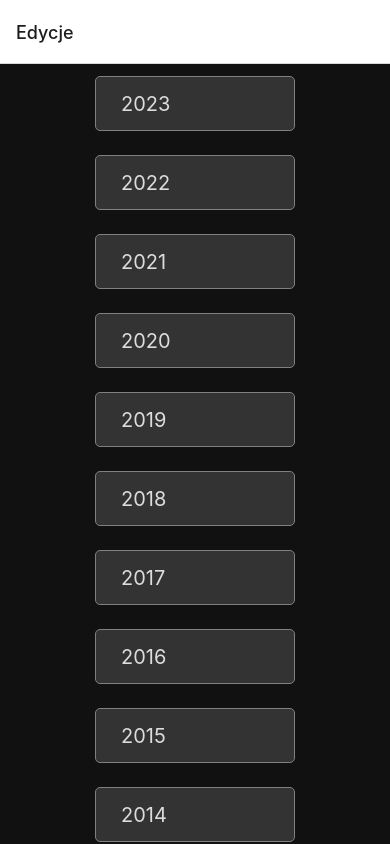
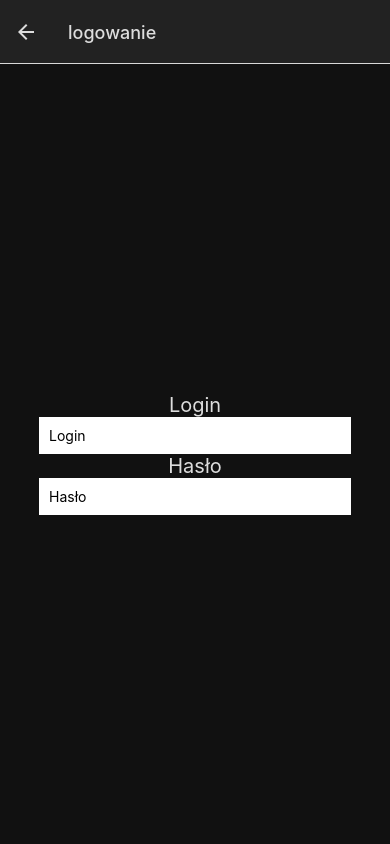
Before and after one commit to JSDenton/OlimpiadaApp, a React Native app: screen /LogIn in a window 390 px wide. Built offline with nearby package versions, Linux system fonts and the light colour scheme.

Commit message:
Added LogIn screen

```diff
--- a/App.js
+++ b/App.js
@@ -1,18 +1,32 @@
 import * as React from 'react'
 import { NavigationContainer } from '@react-navigation/native';
+import { Button } from 'react-native';
 import {createNativeStackNavigator} from '@react-navigation/native-stack';
 import Home from './components/Home.js'
 import Sections from './components/Sections.js'
+import LogIn from './components/LogIn.js'
+import {LogInButton} from './components/LogInButton.js'
+import {styles} from './styles/styles.js'
 
 
 const Stack = createNativeStackNavigator();
 
 export default function App() {
+    const headerStyle = {headerStyle:styles.header.headerStyle, headerTitleStyle:styles.header.headerTitleStyle, headerTintColor:styles.header.headerTintColor}
+    //console.log(headerStyle)
     return(
         <NavigationContainer>
-            <Stack.Navigator>
-                <Stack.Screen name="Edycje" component={Home}/>
-                <Stack.Screen name="Sekcje" component={Sections}/>
+            <Stack.Navigator screenOptions= {headerStyle}>
+                <Stack.Screen name="Edycje" component={Home}
+                    options={{title: 'Edycje olimpiady',
+                    headerRight: ()=>(<LogInButton />)
+                    }}
+                />
+                <Stack.Screen name="Sekcje" component={Sections}
+                options={{title: 'Sekcje',
+                    headerRight: ()=>(<LogInButton />)
+                }}/>
+                <Stack.Screen name="LogIn" component={LogIn} options={{title:"logowanie"}}/>
             </Stack.Navigator>
         </NavigationContainer>
     );
--- /dev/null
+++ b/components/LogIn.js
@@ -0,0 +1,27 @@
+import { StatusBar } from 'expo-status-bar';
+import { Text, View, TextInput} from 'react-native';
+import { styles } from '../styles/styles.js';
+
+export default function LogIn() {
+  return (
+    <View style={styles.container}>
+        <Text style={styles.text}>Login</Text>
+        <TextInput placeholder="Login" autofocus={true} style={styles.logInInput}/>
+        <Text style={styles.text}>Hasło</Text>
+        <TextInput placeholder="Hasło" secureTextEntry={true} style={styles.logInInput}/>
+    </View>
+  );
+}
+
+const dataTest = [
+         {key: '2023'},
+         {key: '2022'},
+         {key: '2021'},
+         {key: '2020'},
+         {key: '2019'},
+         {key: '2018'},
+         {key: '2017'},
+         {key: '2016'},
+         {key: '2015'},
+         {key: '2014'}
+       ];
--- /dev/null
+++ b/components/LogInButton.js
@@ -0,0 +1,15 @@
+import { StatusBar } from 'expo-status-bar';
+import { Button, View, TouchableHighlight, Text } from 'react-native';
+import { styles } from '../styles/styles.js';
+import {NavigationContainer, useNavigation} from '@react-navigation/native';
+
+export const LogInButton = (props) => {
+const navigation = useNavigation();
+  return (
+    <View>
+        <TouchableHighlight style={styles.loginButton} onPress={()=>navigation.navigate('LogIn')}>
+            <Text style={{color:"white", fontSize:20}}>Zaloguj się</Text>
+        </TouchableHighlight>
+    </View>
+  );
+}
--- a/styles/styles.js
+++ b/styles/styles.js
@@ -26,9 +26,30 @@ const elemListTouchStyle = {
     borderRadius: 5
 }
 
+const headerStyle = {
+    headerStyle:{backgroundColor:'#222'},
+    headerTintColor: '#ddd',
+    headerTitleStyle:{color:'#ddd'},
+}
+
+const loginButtonStyle = {
+    backgroundColor : "#f00",
+    color:"#ddd",
+    padding:5
+}
+
+const loginInput = {
+    backgroundColor:'white',
+    padding:10,
+    color:'black',
+    width:'80%'
+}
 
 export const styles = {
     container : containerStyle,
     text: textStyle,
-    elemListTouch: elemListTouchStyle
+    elemListTouch: elemListTouchStyle,
+    header: headerStyle,
+    loginButton: loginButtonStyle,
+    logInInput: loginInput
 }
```
